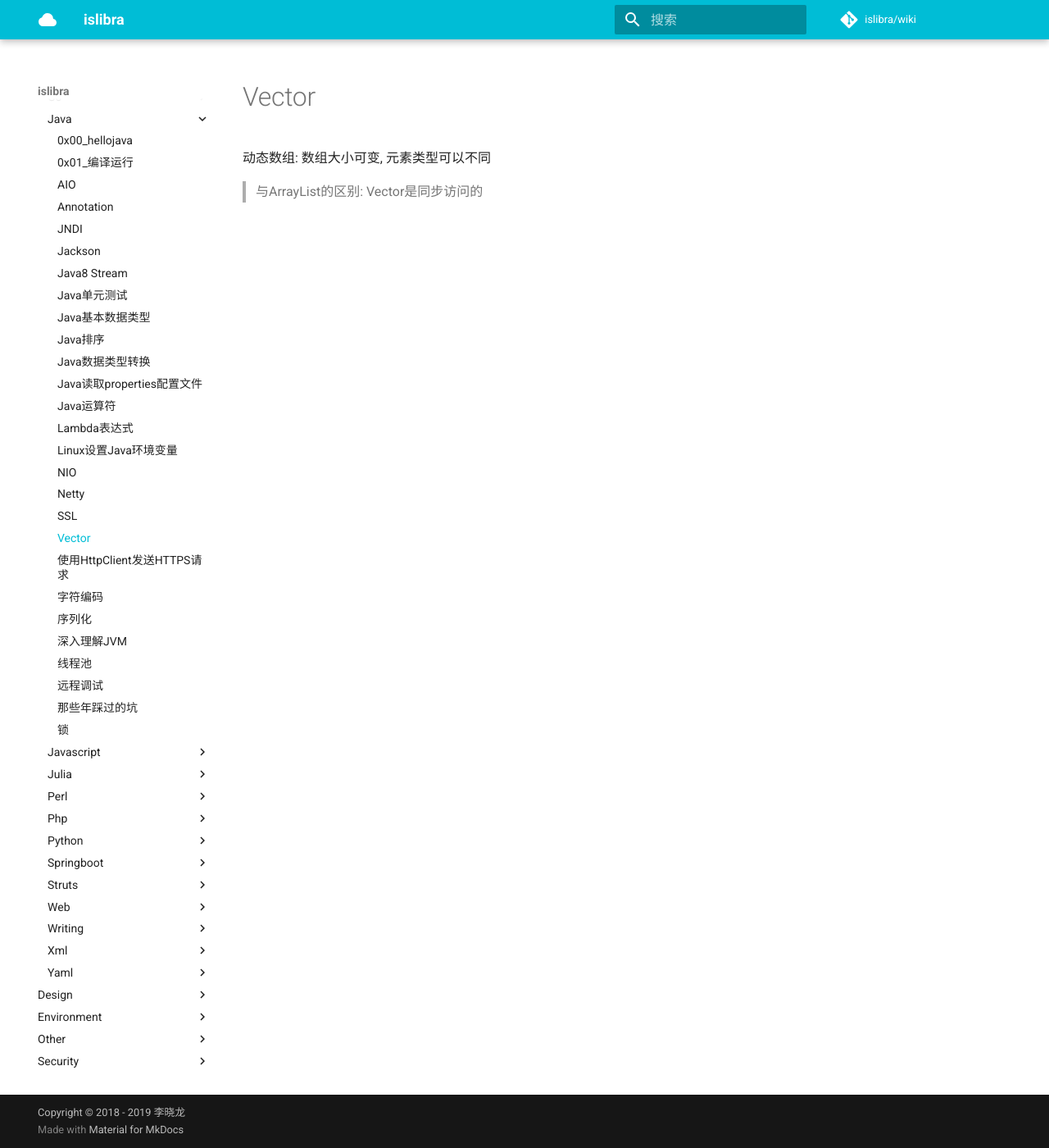
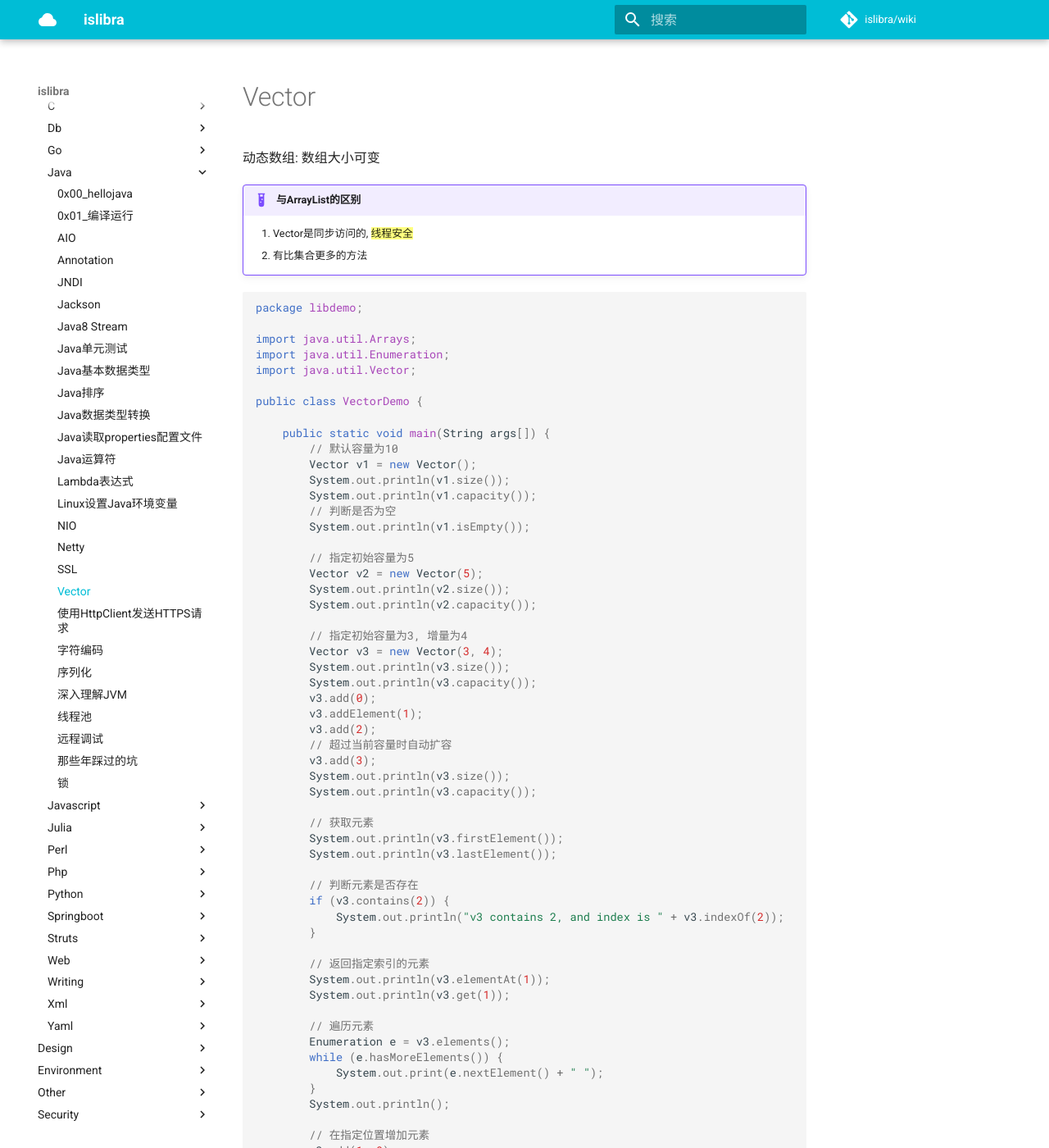
Before and after one commit to islibra/wiki, an MkDocs documentation site: the page built from docs/coding/java/Vector.md, in a window 1280 px wide and 1400 px high. Shown: the whole window at 82% size. Built offline with MkDocs 1.6.1 and Material for MkDocs 9.7.7, drawn with Linux system fonts in a browser that asks for light colours; comment, search, counter and statistics services are not loaded; some of the changed text lies outside the part shown.

Commit message:
Update Vector.md

````diff
--- a/docs/coding/java/Vector.md
+++ b/docs/coding/java/Vector.md
@@ -1,5 +1,80 @@
 # Vector
 
-动态数组: 数组大小可变, 元素类型可以不同
+动态数组: 数组大小可变
 
-> 与ArrayList的区别: Vector是同步访问的
+!!! example "与ArrayList的区别"
+    1. Vector是同步访问的, {==线程安全==}
+    1. 有比集合更多的方法
+
+```java
+package libdemo;
+
+import java.util.Arrays;
+import java.util.Enumeration;
+import java.util.Vector;
+
+public class VectorDemo {
+
+    public static void main(String args[]) {
+        // 默认容量为10
+        Vector v1 = new Vector();
+        System.out.println(v1.size());
+        System.out.println(v1.capacity());
+        // 判断是否为空
+        System.out.println(v1.isEmpty());
+
+        // 指定初始容量为5
+        Vector v2 = new Vector(5);
+        System.out.println(v2.size());
+        System.out.println(v2.capacity());
+
+        // 指定初始容量为3, 增量为4
+        Vector v3 = new Vector(3, 4);
+        System.out.println(v3.size());
+        System.out.println(v3.capacity());
+        v3.add(0);
+        v3.addElement(1);
+        v3.add(2);
+        // 超过当前容量时自动扩容
+        v3.add(3);
+        System.out.println(v3.size());
+        System.out.println(v3.capacity());
+
+        // 获取元素
+        System.out.println(v3.firstElement());
+        System.out.println(v3.lastElement());
+
+        // 判断元素是否存在
+        if (v3.contains(2)) {
+            System.out.println("v3 contains 2, and index is " + v3.indexOf(2));
+        }
+
+        // 返回指定索引的元素
+        System.out.println(v3.elementAt(1));
+        System.out.println(v3.get(1));
+
+        // 遍历元素
+        Enumeration e = v3.elements();
+        while (e.hasMoreElements()) {
+            System.out.print(e.nextElement() + " ");
+        }
+        System.out.println();
+
+        // 在指定位置增加元素
+        v3.add(1, 9);
+        v3.insertElementAt(8, 2);
+        // 重新赋值
+        v3.set(3, 7);
+        System.out.println(v3);
+
+        // 转换为数组
+        Object[] nums = v3.toArray();
+        System.out.println(Arrays.toString(nums));
+
+        // 数组转向量
+        Integer[] nums2 = {6, 7, 8, 9, 0};
+        Vector<Integer> v4 = new Vector<Integer>(Arrays.asList(nums2));
+        System.out.println(v4);
+    }
+}
+```
````
